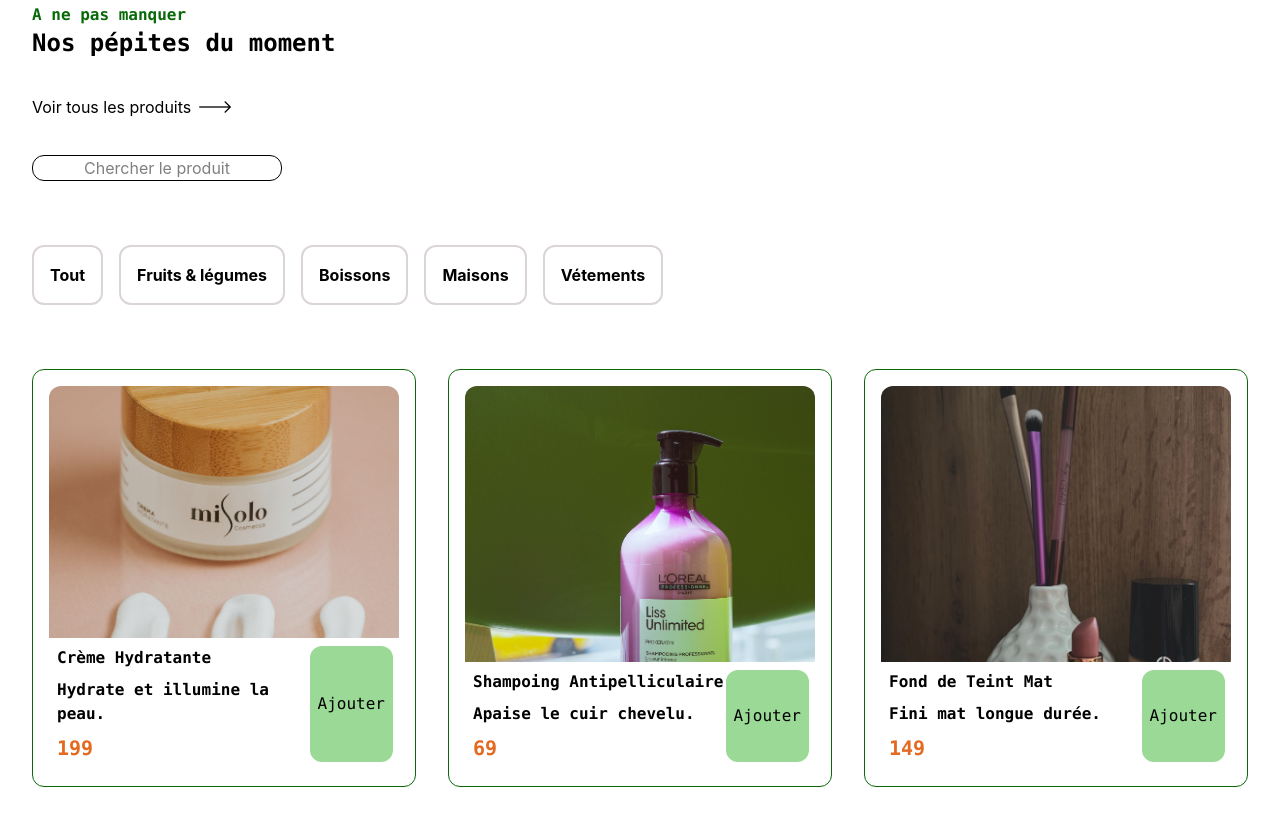
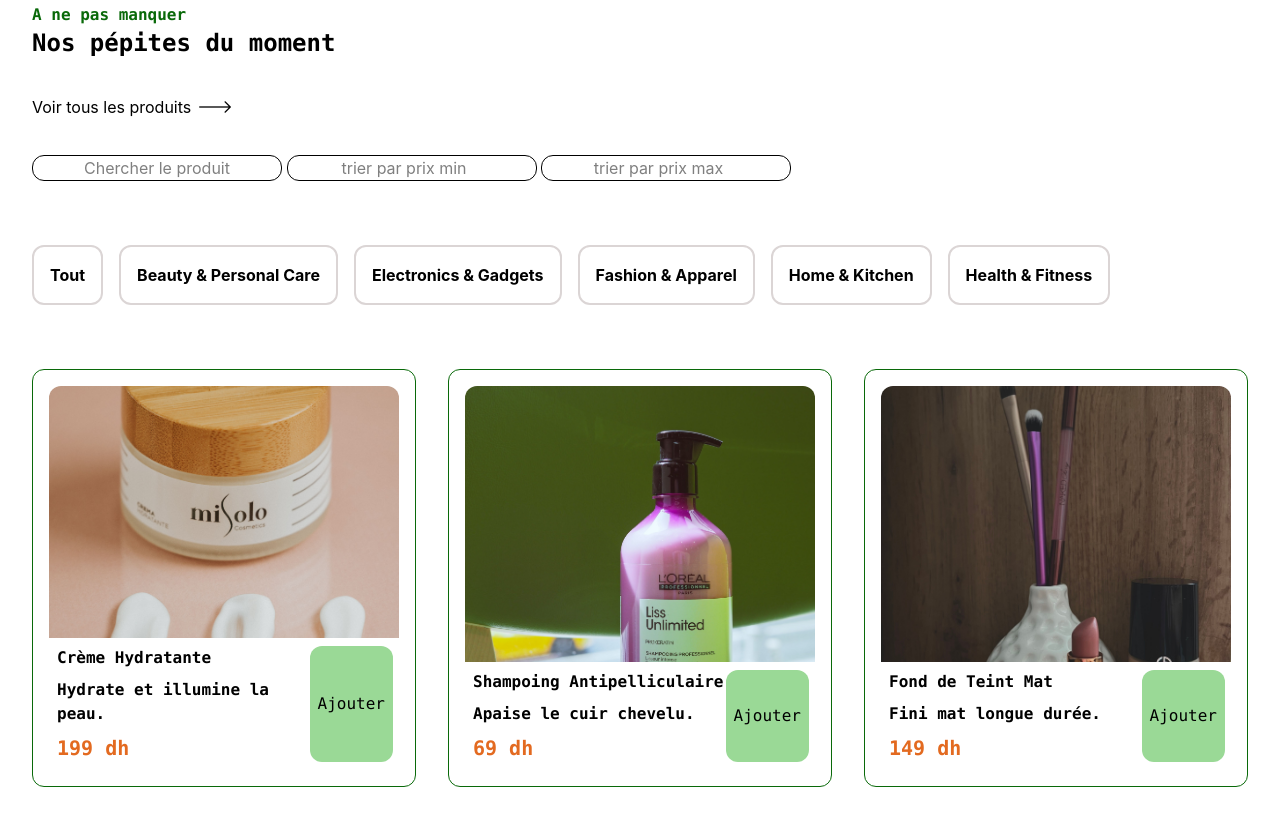
Before and after one commit to RajaaSouini/Auchan-co, a website with bundled scripts: page index.html in a window 1280 px wide. Shown: the part 601-1417 px from the top of the page. Built offline with nearby package versions, Linux system fonts and the light colour scheme.

Commit message:
feat : filtrer per price min and max

```diff
--- a/data/data.json
+++ b/data/data.json
@@ -7,7 +7,7 @@
       "stars": 4.7,
       "count": 120
     },
-    "priceCents": 19900,
+    "priceCents": 199,
     "category": "Beauty & Personal Care",
     "subCategory": "Skincare",
     "keywords": [
@@ -26,7 +26,7 @@
       "stars": 4.5,
       "count": 85
     },
-    "priceCents": 6900,
+    "priceCents": 69,
     "category": "Beauty & Personal Care",
     "subCategory": "Hair Care",
     "keywords": [
@@ -45,7 +45,7 @@
       "stars": 4.6,
       "count": 98
     },
-    "priceCents": 14900,
+    "priceCents": 149,
     "category": "Beauty & Personal Care",
     "subCategory": "Makeup",
     "keywords": [
@@ -64,7 +64,7 @@
       "stars": 4.8,
       "count": 160
     },
-    "priceCents": 34900,
+    "priceCents": 349,
     "category": "Beauty & Personal Care",
     "subCategory": "Fragrances",
     "keywords": [
@@ -83,7 +83,7 @@
       "stars": 4.4,
       "count": 70
     },
-    "priceCents": 17900,
+    "priceCents": 179,
     "category": "Beauty & Personal Care",
     "subCategory": "Grooming",
     "keywords": [
@@ -102,7 +102,7 @@
       "stars": 4.7,
       "count": 140
     },
-    "priceCents": 4500,
+    "priceCents": 45,
     "category": "Beauty & Personal Care",
     "subCategory": "Bath & Body",
     "keywords": [
@@ -121,7 +121,7 @@
       "stars": 4.5,
       "count": 65
     },
-    "priceCents": 3900,
+    "priceCents": 39,
     "category": "Beauty & Personal Care",
     "subCategory": "Nail Care",
     "keywords": [
@@ -140,7 +140,7 @@
       "stars": 4.6,
       "count": 110
     },
-    "priceCents": 6500,
+    "priceCents": 65,
     "category": "Beauty & Personal Care",
     "subCategory": "Hair Care",
     "keywords": [
@@ -159,7 +159,7 @@
       "stars": 4.3,
       "count": 55
     },
-    "priceCents": 4900,
+    "priceCents": 49,
     "category": "Beauty & Personal Care",
     "subCategory": "Men's Grooming Products",
     "keywords": [
@@ -178,7 +178,7 @@
       "stars": 4.7,
       "count": 200
     },
-    "priceCents": 8900,
+    "priceCents": 89,
     "category": "Beauty & Personal Care",
     "subCategory": "Health & Wellness Products",
     "keywords": [
@@ -197,7 +197,7 @@
       "stars": 4.7,
       "count": 230
     },
-    "priceCents": 39900,
+    "priceCents": 399,
     "category": "Electronics & Gadgets",
     "subCategory": "Audio",
     "keywords": [
@@ -216,7 +216,7 @@
       "stars": 4.6,
       "count": 320
     },
-    "priceCents": 249900,
+    "priceCents": 2499,
     "category": "Electronics & Gadgets",
     "subCategory": "Mobile Phones",
     "keywords": [
@@ -234,7 +234,7 @@
       "stars": 4.8,
       "count": 190
     },
-    "priceCents": 499900,
+    "priceCents": 4999,
     "category": "Electronics & Gadgets",
     "subCategory": "Televisions",
     "keywords": [
@@ -253,7 +253,7 @@
       "stars": 4.9,
       "count": 210
     },
-    "priceCents": 899900,
+    "priceCents": 8999,
     "category": "Electronics & Gadgets",
     "subCategory": "Computers",
     "keywords": [
@@ -272,7 +272,7 @@
       "stars": 4.5,
       "count": 130
     },
-    "priceCents": 44900,
+    "priceCents": 449,
     "category": "Electronics & Gadgets",
     "subCategory": "Wearables",
     "keywords": [
@@ -291,7 +291,7 @@
       "stars": 4.3,
       "count": 95
     },
-    "priceCents": 129900,
+    "priceCents": 1299,
     "category": "Electronics & Gadgets",
     "subCategory": "Tablets",
     "keywords": [
@@ -310,7 +310,7 @@
       "stars": 4.7,
       "count": 180
     },
-    "priceCents": 29900,
+    "priceCents": 299,
     "category": "Electronics & Gadgets",
     "subCategory": "Audio",
     "keywords": [
@@ -329,7 +329,7 @@
       "stars": 4.8,
       "count": 115
     },
-    "priceCents": 649900,
+    "priceCents": 6499,
     "category": "Electronics & Gadgets",
     "subCategory": "Cameras",
     "keywords": [
@@ -348,7 +348,7 @@
       "stars": 4.2,
       "count": 75
     },
-    "priceCents": 6900,
+    "priceCents": 69,
     "category": "Electronics & Gadgets",
     "subCategory": "Storage",
     "keywords": [
@@ -367,7 +367,7 @@
       "stars": 4.6,
       "count": 90
     },
-    "priceCents": 109900,
+    "priceCents": 1099,
     "category": "Electronics & Gadgets",
     "subCategory": "Cameras",
     "keywords": [
@@ -386,7 +386,7 @@
       "stars": 4.5,
       "count": 150
     },
-    "priceCents": 34900,
+    "priceCents": 349,
     "category": "Fashion & Apparel",
     "subCategory": "Men's Clothing",
     "keywords": [
@@ -405,7 +405,7 @@
       "stars": 4.8,
       "count": 95
     },
-    "priceCents": 39900,
+    "priceCents": 399,
     "category": "Fashion & Apparel",
     "subCategory": "Women's Clothing",
     "keywords": [
@@ -424,7 +424,7 @@
       "stars": 4.7,
       "count": 210
     },
-    "priceCents": 44900,
+    "priceCents": 449,
     "category": "Fashion & Apparel",
     "subCategory": "Footwear",
     "keywords": [
@@ -443,7 +443,7 @@
       "stars": 4.6,
       "count": 130
     },
-    "priceCents": 54900,
+    "priceCents": 549,
     "category": "Fashion & Apparel",
     "subCategory": "Accessories",
     "keywords": [
@@ -462,7 +462,7 @@
       "stars": 4.4,
       "count": 90
     },
-    "priceCents": 19900,
+    "priceCents": 199,
     "category": "Fashion & Apparel",
     "subCategory": "Accessories",
     "keywords": [
@@ -481,7 +481,7 @@
       "stars": 4.3,
       "count": 85
     },
-    "priceCents": 27900,
+    "priceCents": 279,
     "category": "Fashion & Apparel",
     "subCategory": "Men's Clothing",
     "keywords": [
@@ -500,7 +500,7 @@
       "stars": 4.6,
       "count": 105
     },
-    "priceCents": 37900,
+    "priceCents": 379,
     "category": "Fashion & Apparel",
     "subCategory": "Footwear",
     "keywords": [
@@ -519,7 +519,7 @@
       "stars": 4.5,
       "count": 200
     },
-    "priceCents": 12900,
+    "priceCents": 129,
     "category": "Fashion & Apparel",
     "subCategory": "Men's Clothing",
     "keywords": [
@@ -538,7 +538,7 @@
       "stars": 4.9,
       "count": 150
     },
-    "priceCents": 69900,
+    "priceCents": 699,
     "category": "Fashion & Apparel",
     "subCategory": "Accessories",
     "keywords": [
@@ -557,7 +557,7 @@
       "stars": 4.2,
       "count": 70
     },
-    "priceCents": 6900,
+    "priceCents": 69,
     "category": "Fashion & Apparel",
     "subCategory": "Footwear",
     "keywords": [
@@ -576,7 +576,7 @@
       "stars": 4.8,
       "count": 220
     },
-    "priceCents": 899900,
+    "priceCents": 8999,
     "category": "Home & Kitchen",
     "subCategory": "Furniture",
     "keywords": [
@@ -595,7 +595,7 @@
       "stars": 4.6,
       "count": 150
     },
-    "priceCents": 699900,
+    "priceCents": 6999,
     "category": "Home & Kitchen",
     "subCategory": "Kitchen Appliances",
     "keywords": [
@@ -614,7 +614,7 @@
       "stars": 4.4,
       "count": 180
     },
-    "priceCents": 119900,
+    "priceCents": 1199,
     "category": "Home & Kitchen",
     "subCategory": "Home Appliances",
     "keywords": [
@@ -633,7 +633,7 @@
       "stars": 4.7,
       "count": 95
     },
-    "priceCents": 149900,
+    "priceCents": 1499,
     "category": "Home & Kitchen",
     "subCategory": "Cookware & Bakeware",
     "keywords": [
@@ -652,7 +652,7 @@
       "stars": 4.9,
       "count": 70
     },
-    "priceCents": 89900,
+    "priceCents": 899,
     "category": "Home & Kitchen",
     "subCategory": "Dinnerware & Serveware",
     "keywords": [
@@ -671,7 +671,7 @@
       "stars": 4.8,
       "count": 140
     },
-    "priceCents": 399900,
+    "priceCents": 3999,
     "category": "Home & Kitchen",
     "subCategory": "Bedding",
     "keywords": [
@@ -690,7 +690,7 @@
       "stars": 4.5,
       "count": 85
     },
-    "priceCents": 27900,
+    "priceCents": 279,
     "category": "Home & Kitchen",
     "subCategory": "Lighting",
     "keywords": [
@@ -709,7 +709,7 @@
       "stars": 4.6,
       "count": 110
     },
-    "priceCents": 109900,
+    "priceCents": 1099,
     "category": "Home & Kitchen",
     "subCategory": "Home Decor",
     "keywords": [
@@ -728,7 +728,7 @@
       "stars": 4.3,
       "count": 55
     },
-    "priceCents": 14900,
+    "priceCents": 149,
     "category": "Home & Kitchen",
     "subCategory": "Storage & Organization",
     "keywords": [
@@ -747,7 +747,7 @@
       "stars": 4.8,
       "count": 120
     },
-    "priceCents": 11900,
+    "priceCents": 119,
     "category": "Home & Kitchen",
     "subCategory": "Cleaning Supplies",
     "keywords": [
@@ -766,7 +766,7 @@
       "stars": 4.7,
       "count": 320
     },
-    "priceCents": 349900,
+    "priceCents": 3499,
     "category": "Health & Fitness",
     "subCategory": "Fitness Equipment",
     "keywords": [
@@ -785,7 +785,7 @@
       "stars": 4.5,
       "count": 260
     },
-    "priceCents": 59900,
+    "priceCents": 599,
     "category": "Health & Fitness",
     "subCategory": "Fitness Equipment",
     "keywords": [
@@ -804,7 +804,7 @@
       "stars": 4.6,
       "count": 180
     },
-    "priceCents": 44900,
+    "priceCents": 449,
     "category": "Health & Fitness",
     "subCategory": "Sports Nutrition",
     "keywords": [
@@ -823,7 +823,7 @@
       "stars": 4.8,
       "count": 210
     },
-    "priceCents": 29900,
+    "priceCents": 299,
     "category": "Health & Fitness",
     "subCategory": "Health Monitors",
     "keywords": [
@@ -842,7 +842,7 @@
       "stars": 4.9,
       "count": 150
     },
-    "priceCents": 12900,
+    "priceCents": 129,
     "category": "Health & Fitness",
     "subCategory": "First Aid",
     "keywords": [
@@ -861,7 +861,7 @@
       "stars": 4.5,
       "count": 90
     },
-    "priceCents": 2900,
+    "priceCents": 29,
     "category": "Health & Fitness",
     "subCategory": "Personal Health",
     "keywords": [
@@ -880,7 +880,7 @@
       "stars": 4.4,
       "count": 100
     },
-    "priceCents": 7900,
+    "priceCents": 79,
     "category": "Health & Fitness",
     "subCategory": "Sports Gear & Accessories",
     "keywords": [
@@ -899,7 +899,7 @@
       "stars": 4.7,
       "count": 120
     },
-    "priceCents": 14900,
+    "priceCents": 149,
     "category": "Health & Fitness",
     "subCategory": "Health Monitors",
     "keywords": [
@@ -918,7 +918,7 @@
       "stars": 4.6,
       "count": 200
     },
-    "priceCents": 14900,
+    "priceCents": 149,
     "category": "Health & Fitness",
     "subCategory": "Yoga & Meditation Supplies",
     "keywords": [
@@ -937,7 +937,7 @@
       "stars": 4.3,
       "count": 70
     },
-    "priceCents": 8900,
+    "priceCents": 89,
     "category": "Health & Fitness",
     "subCategory": "Sports Gear & Accessories",
     "keywords": [
--- a/index.html
+++ b/index.html
@@ -67,14 +67,18 @@
                 </div>
                 <div>
                     <input id="search" type="text" placeholder="Chercher le produit" class="border rounded-xl text-center">
+                    <input id="priceSearchMin" type="number" placeholder="trier par prix min" class="border rounded-xl text-center" >
+                    <input id="priceSearchMax" type="number" placeholder="trier par prix max" class="border rounded-xl text-center" >
+
                 </div>
         </div>
         <div class="flex flex-wrap gap-4 p-8 font-bold">
-            <button class="border-2 rounded-xl p-4 border-[#DBD5D5]">Tout</button>
-            <button class="border-2 rounded-xl p-4 border-[#DBD5D5]">Fruits & légumes</button>
-            <button class="border-2 rounded-xl p-4 border-[#DBD5D5]">Boissons</button>
-            <button class="border-2 rounded-xl p-4 border-[#DBD5D5]">Maisons</button>
-            <button class="border-2 rounded-xl p-4 border-[#DBD5D5]">Vétements</button>
+            <button data-category="all" class="categ border-2 rounded-xl p-4 border-[#DBD5D5]">Tout</button>
+            <button data-category="Beauty & Personal Care" class="categ border-2 rounded-xl p-4 border-[#DBD5D5]">Beauty & Personal Care</button>
+            <button data-category="Electronics & Gadgets" class="categ border-2 rounded-xl p-4 border-[#DBD5D5]">Electronics & Gadgets</button>
+            <button data-category="Fashion & Apparel" class="categ border-2 rounded-xl p-4 border-[#DBD5D5]">Fashion & Apparel</button>
+            <button data-category="Home & Kitchen" class="categ border-2 rounded-xl p-4 border-[#DBD5D5]">Home & Kitchen</button>
+            <button data-category="Health & Fitness" class="categ border-2 rounded-xl p-4 border-[#DBD5D5]">Health & Fitness</button>
         </div>
         <section class="m-8 flex flex-col gap-8 md:flex-row md:flex-wrap md:justify-around containerProducts">
 
--- a/js/ui.js
+++ b/js/ui.js
@@ -12,7 +12,7 @@ function renderProduct(list){
                     <div class="font-mono font-bold flex flex-col gap-2">
                         <h3>${produit.name}</h3>
                        <p>${produit.description}</p>
-                        <p class="text-xl text-[#E36A20] ">${produit.priceCents / 100}  </p>
+                        <p class="text-xl text-[#E36A20] ">${produit.priceCents}  dh</p>
                     </div>
                     <button class="bg-[#9AD996] p-2 rounded-xl  font-mono ">Ajouter</button>
                 </div>
@@ -34,12 +34,26 @@ export default function afficherProducts(){
 
 
 
+let currentCategory = "all";
 
 export function SearchProduct(){
     const search = document.querySelector('#search');
     const searchValue = search.value.toLocaleLowerCase();
+
+    const min = document.querySelector("#priceSearchMin").value;
+    const max = document.querySelector("#priceSearchMax").value;
+
     const searchProducts = productsAll.filter((product) => {
-        return product.name.toLocaleLowerCase().includes(searchValue);
+        const searchbyName =  product.name.toLocaleLowerCase().includes(searchValue);
+        const searchByCateg = currentCategory === "all" || product.category === currentCategory;
+        const price = product.priceCents ;
+        const searchByPrice = (price >= Number(min)) && (price <= Number(max));
+        return searchbyName && searchByCateg && searchByPrice;
     });
     renderProduct(searchProducts);
 }
+
+export function category(category){
+    currentCategory = category;
+    SearchProduct();
+}
```
Also changed, not shown: js/main.js (+13 -1 lines), js/products.js (deleted, +0 -11 lines).
